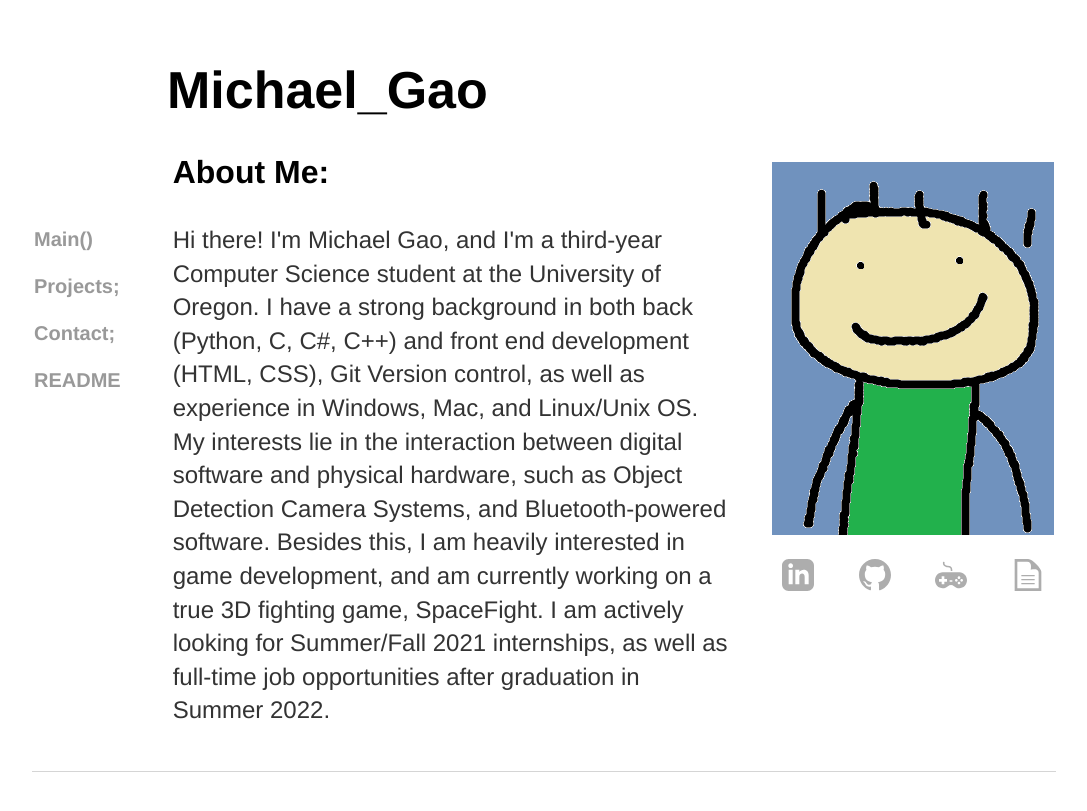
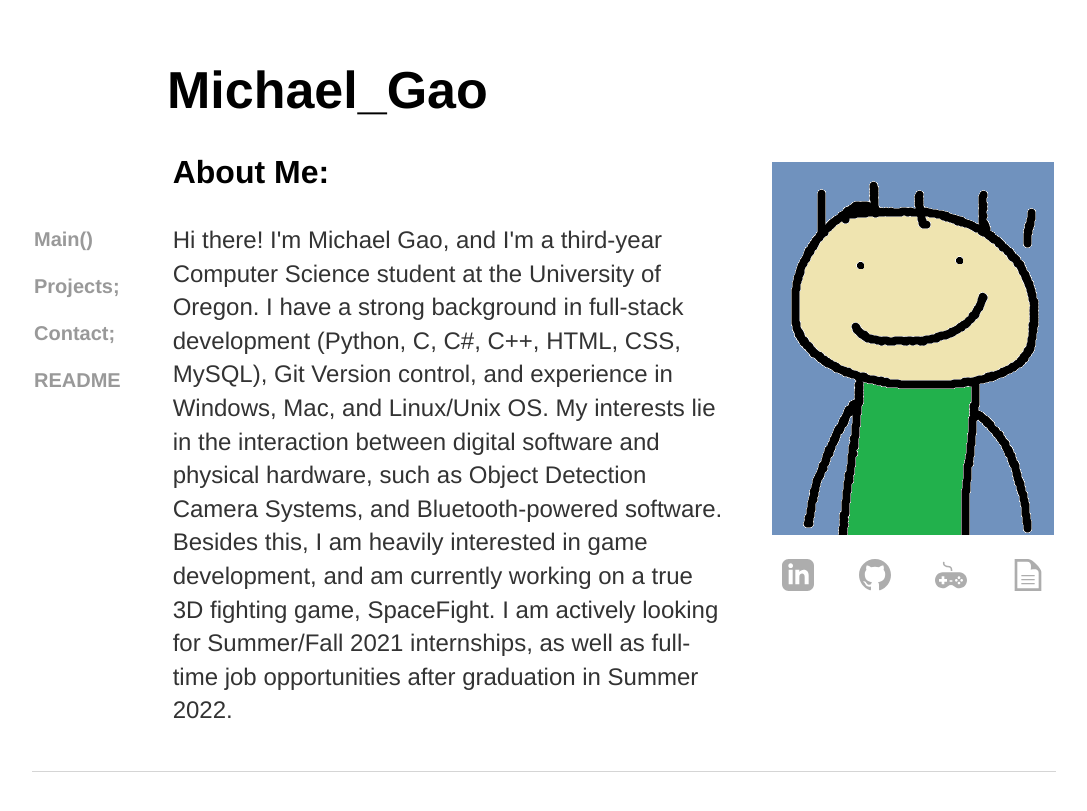
Before and after one commit to michael-c-gao/WebsiteOfMichael, a Jekyll site: the page built from index.html, in a window 1280 px wide. Shown: the top 811 px of the page, without its empty margins (96-1183 px from the left). Built offline with Jekyll 4.4.1, drawn with Linux system fonts in a browser that asks for light colours.

Commit message:
Update index.html

```diff
--- a/index.html
+++ b/index.html
@@ -44,8 +44,8 @@ title: Michael C. Gao
 	<section class="child">
 		<h3>About Me:</h3>
 	<p>Hi there! I'm Michael Gao, and I'm a third-year Computer Science student at the University of Oregon.
-	I have a strong background in both back (Python, C, C#, C++) and front end development (HTML, CSS), Git Version control,
-	as well as experience in Windows, Mac, and Linux/Unix OS. My interests lie in the interaction between digital software and
+	I have a strong background in full-stack development (Python, C, C#, C++, HTML, CSS, MySQL),  Git Version control,
+	and experience in Windows, Mac, and Linux/Unix OS. My interests lie in the interaction between digital software and
 	physical hardware, such as Object Detection Camera Systems, and Bluetooth-powered software.  Besides this, I am heavily
 	interested in game development, and am currently working on a true 3D fighting game, SpaceFight. I am actively looking for Summer/Fall 2021
 	internships, as well as full-time job opportunities after graduation in Summer 2022. </p>
```
